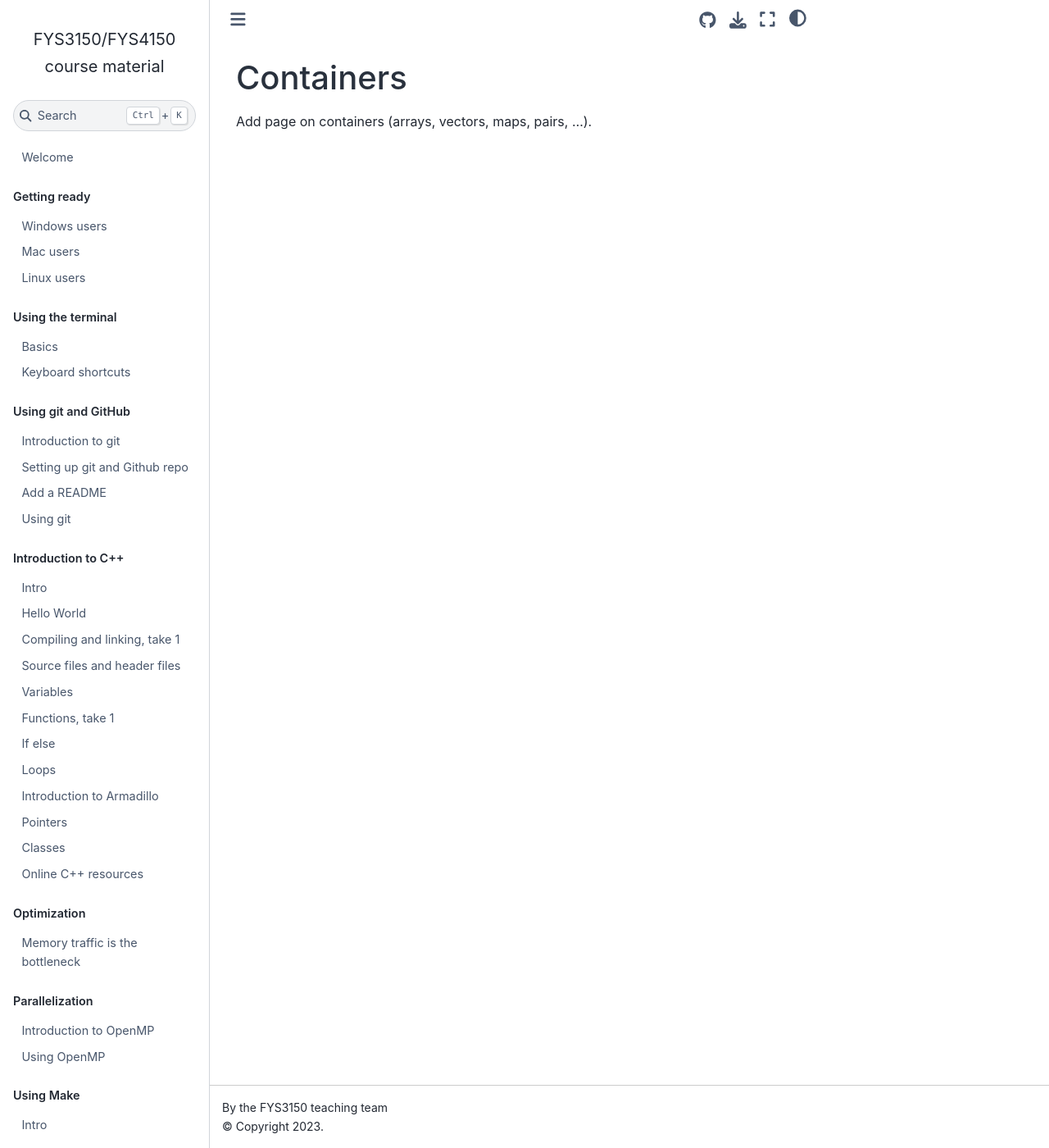
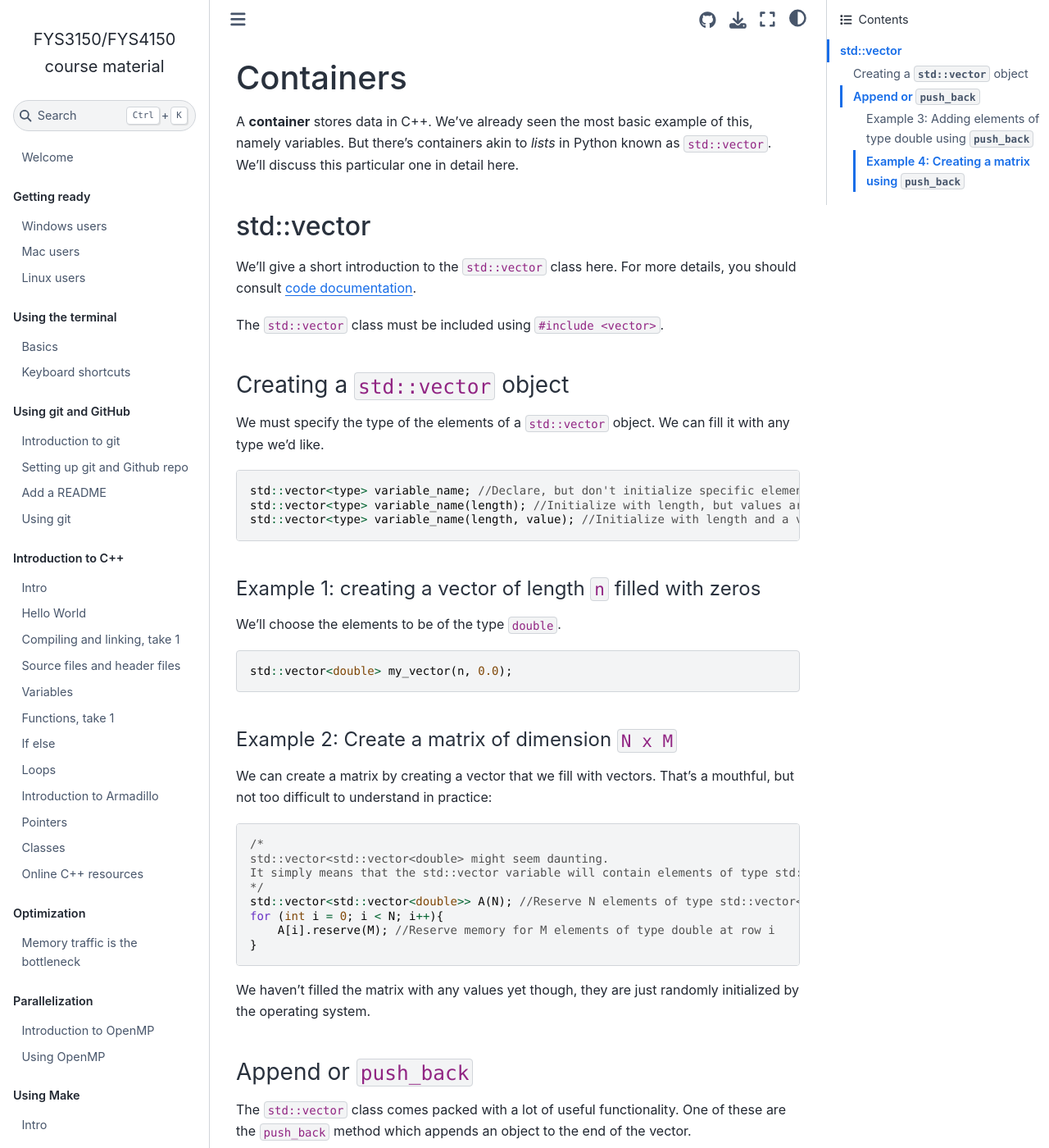
Before and after one commit to anderkve/FYS3150, a Jupyter Book: the page built from book/introduction_to_cpp/containers.md, in a window 1280 px wide and 1400 px high. Shown: the whole window at 82% size. Built offline with Jupyter Book 1.0.4 settings and Sphinx 7.4.7 and the Sphinx Book theme 1.1.4, drawn with Linux system fonts in a browser that asks for light colours; some of the changed text lies outside the part shown.

Commit message:
Added a preliminary introduction to std::vector in containers.md

````diff
--- a/book/introduction_to_cpp/containers.md
+++ b/book/introduction_to_cpp/containers.md
@@ -1,6 +1,10 @@
 # Containers
+<!--
+Add page on containers (arrays, vectors, maps, pairs, ...).
+-->
 
-Add page on containers (arrays, vectors, maps, pairs, ...).
+A **container** stores data in C++. We've already seen the most basic example of this, namely variables. But there's containers akin to *lists* in Python known as `std::vector`. We'll discuss this particular one in detail here.
+
 
 <!--
 
@@ -12,3 +16,70 @@ Add page on containers (arrays, vectors, maps, pairs, ...).
 
 
 -->
+
+
+## std::vector
+
+We'll give a short introduction to the `std::vector` class here. For more details, you should consult [code documentation](https://en.cppreference.com/w/cpp/container/vector).
+
+
+The `std::vector` class must be included using `#include <vector>`.
+
+### Creating a `std::vector` object
+We must specify the type of the elements of a `std::vector` object. We can fill it with any type we'd like.
+
+```c++
+std::vector<type> variable_name; //Declare, but don't initialize specific elements or length.
+std::vector<type> variable_name(length); //Initialize with length, but values are assigned randomly (not sampled to any particular probability distribution though!)
+std::vector<type> variable_name(length, value); //Initialize with length and a value for each element.
+```
+
+#### Example 1: creating a vector of length `n` filled with zeros
+We'll choose the elements to be of the type `double`.
+
+
+```c++
+std::vector<double> my_vector(n, 0.0);
+```
+
+
+#### Example 2: Create a matrix of dimension `N x M`
+
+We can create a matrix by creating a vector that we fill with vectors. That's a mouthful, but not too difficult to understand in practice:
+
+```c++
+/*
+std::vector<std::vector<double> might seem daunting.
+It simply means that the std::vector variable will contain elements of type std::vector<double>
+*/
+std::vector<std::vector<double>> A(N); //Reserve N elements of type std::vector<double>.
+for (int i = 0; i < N; i++){
+    A[i].reserve(M); //Reserve memory for M elements of type double at row i
+}
+```
+
+We haven't filled the matrix with any values yet though, they are just randomly initialized by the operating system.
+
+
+### Append or `push_back`
+
+The `std::vector` class comes packed with a lot of useful functionality. One of these are the `push_back` method which appends an object to the end of the vector.
+
+#### Example 3: Adding elements of type double using `push_back`
+
+```c++
+std::vector x; //Declare a variable x of type std::vector
+x.push_back(2.0); //Append the value 2.0 to the variable x.
+```
+
+#### Example 4: Creating a matrix using `push_back`
+
+Instead iterating by reserving a predefined number of vectors that `A` should contain, we can instead append how many we feel like as follows.
+
+```c++
+std::vector<std::vector<double>> A;
+for (int i = 0; i < n; i++){
+    std::vector<double> tmp(m, 1.*i); //Create a temporary vector of length m and fill it with the value i.
+    A.push_back(tmp); //Append the vector to A. Each vector becomes a row of A.
+}
+```
````
